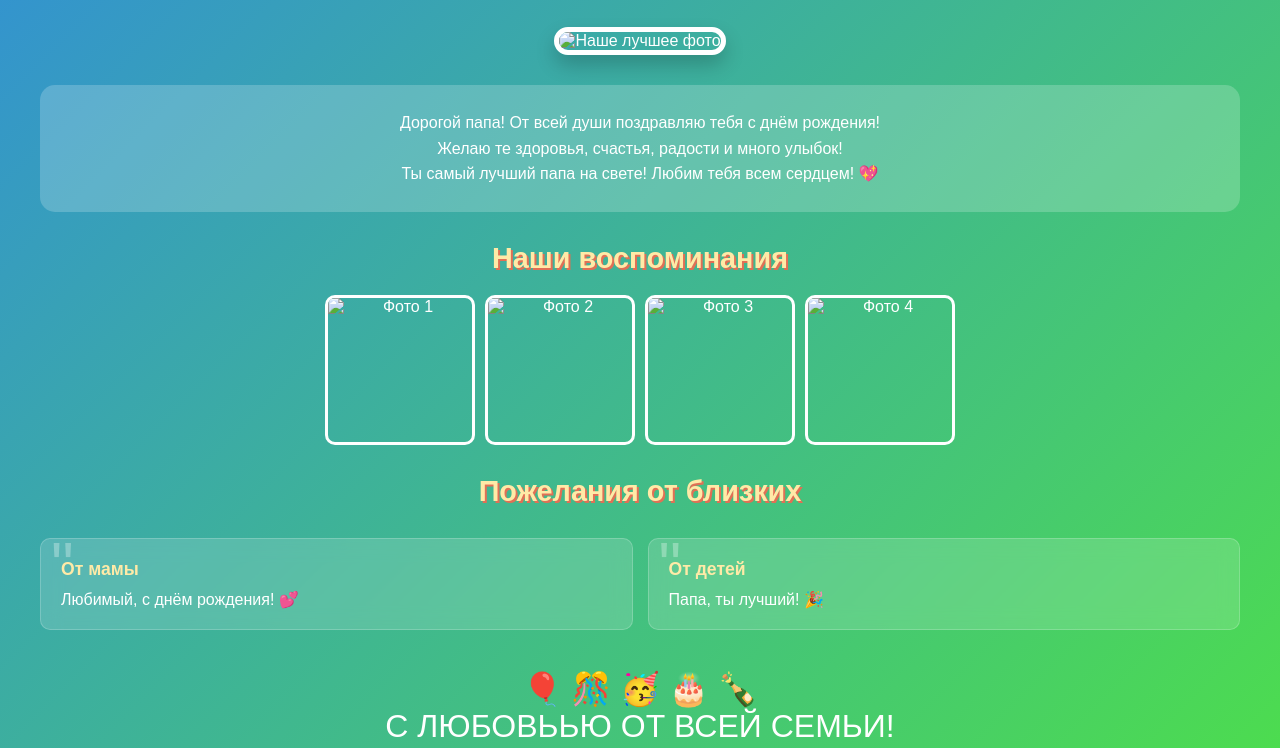
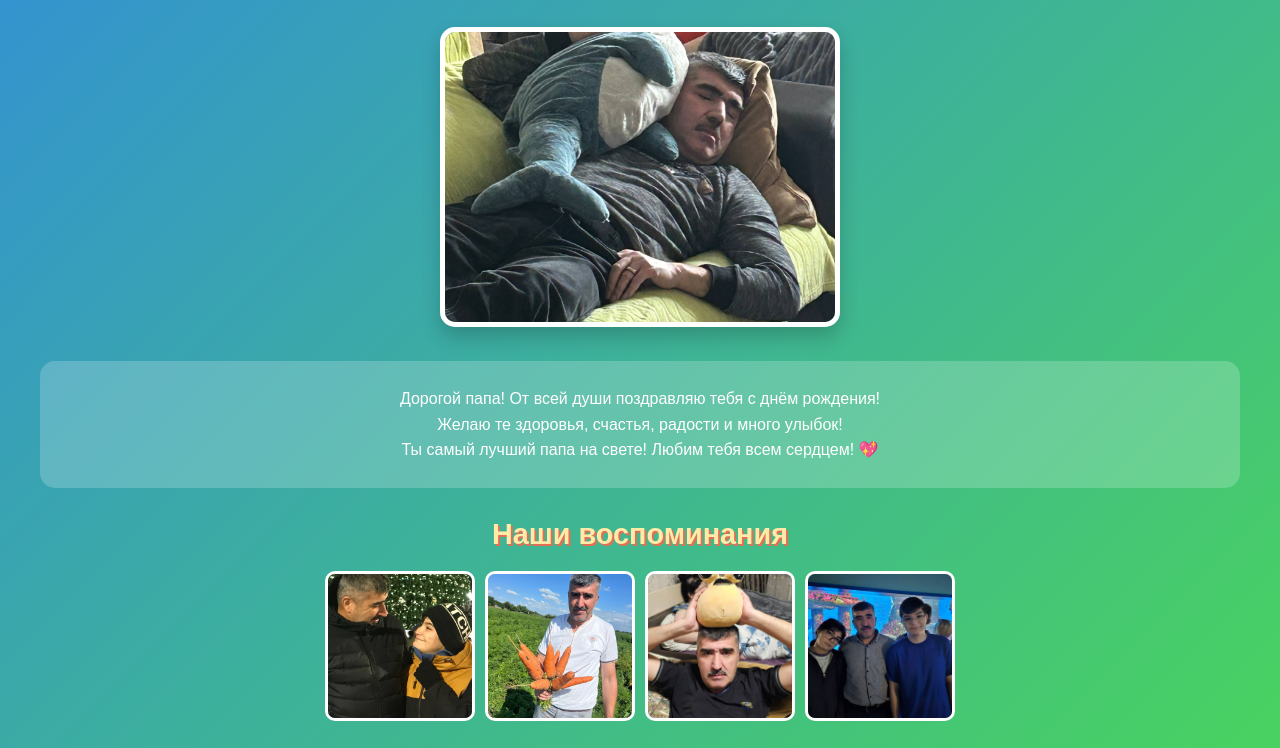
Before and after one commit to Tistik71/skibidi, a plain HTML site: page dad.html in a window 1280 px wide. Shown: the part 204-952 px from the top of the page. Drawn offline with Linux system fonts and the light colour scheme.

Commit message:
Update dad.html

```diff
--- a/dad.html
+++ b/dad.html
@@ -124,7 +124,7 @@
         <div class="decorations">❤️ 💖 💕</div>
 
         <div class="photo-section">
-            <img src="photo1.jpg" alt="Наше лучшее фото" class="main-photo">
+            <img src="sharkdad.jpg" alt="Наше лучшее фото" class="main-photo">
         </div>
         <div class="congratulations">
             <p>Дорогой папа! От всей души поздравляю тебя с днём рождения!</p>
@@ -134,20 +134,20 @@
 
         <h2>Наши воспоминания</h2>
         <div class="photo-gallery">
-            <img src="" alt="Фото 1" class="gallery-photo">
-            <img src="" alt="Фото 2" class="gallery-photo">
-            <img src="" alt="Фото 3" class="gallery-photo">
-            <img src="" alt="Фото 4" class="gallery-photo">
+            <img src="cute.jpg" alt="Фото 1" class="gallery-photo">
+            <img src="carraot.jpg" alt="Фото 2" class="gallery-photo">
+            <img src="poop.jpg" alt="Фото 3" class="gallery-photo">
+            <img src="aqua.jpg" alt="Фото 4" class="gallery-photo">
         </div>
         <h2>Пожелания от близких</h2>
         <div class="wishes">
             <div class="wish-card">
                 <div class="wish-author">От мамы</div>
-                <div>Любимый, с днём рождения! 💕</div>
+                <div>🐈‍⬛ Желаю тебе здоровья,благополучия ,денег и спать на спине💕</div>
             </div>
             <div class="wish-card">
                 <div class="wish-author">От детей</div>
-                <div>Папа, ты лучший! 🎉</div>
+                <div>Пы желаю чтобы у тебя не было седых волос на бровях,чтобы у тебя не чесалась спина и чтобы тебя не вызывала Давыдова +здровья и удачи🎉</div>
             </div>
         </div>
         <div class="decorations" style="margin-top: 40px;">
```
